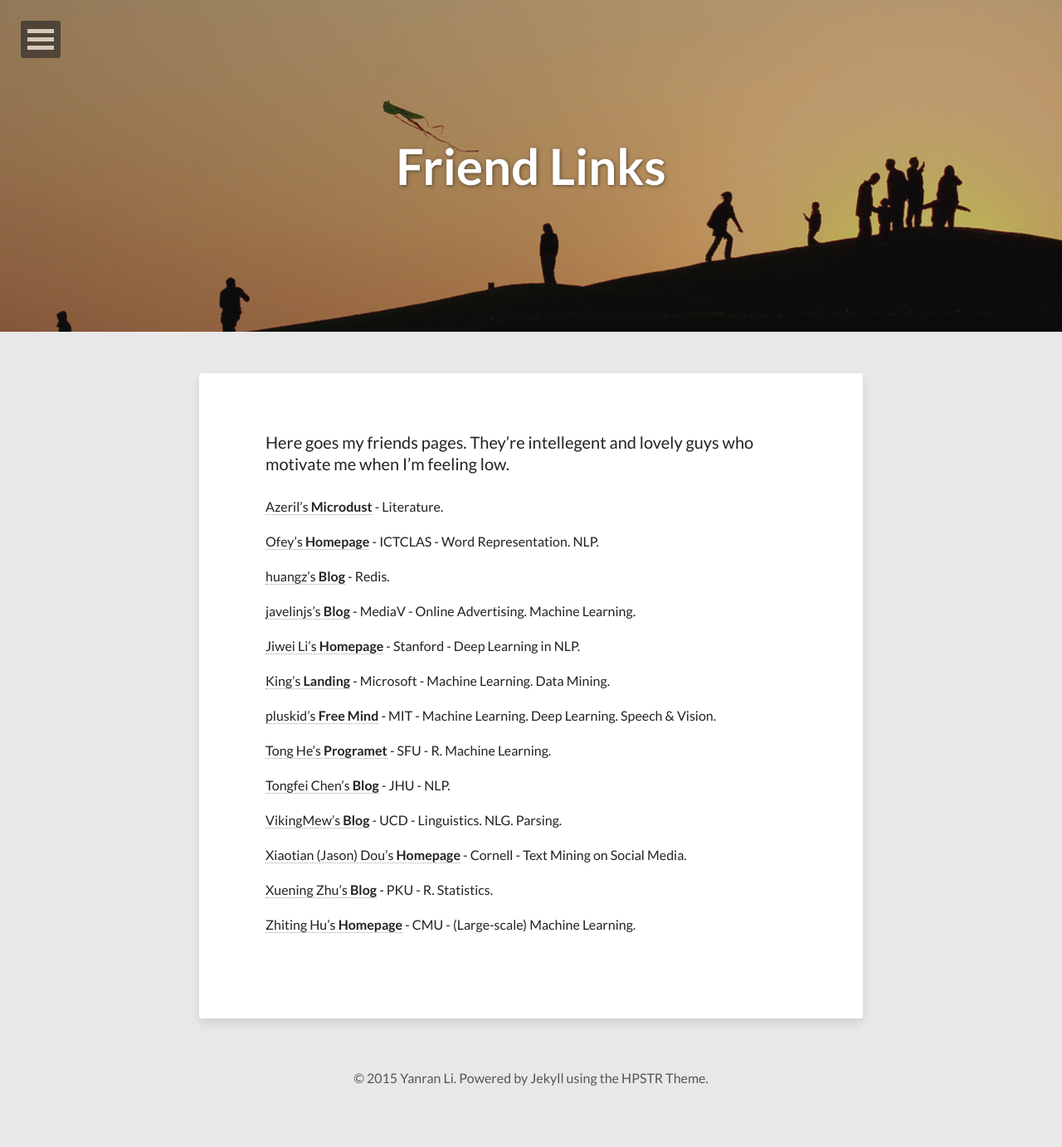
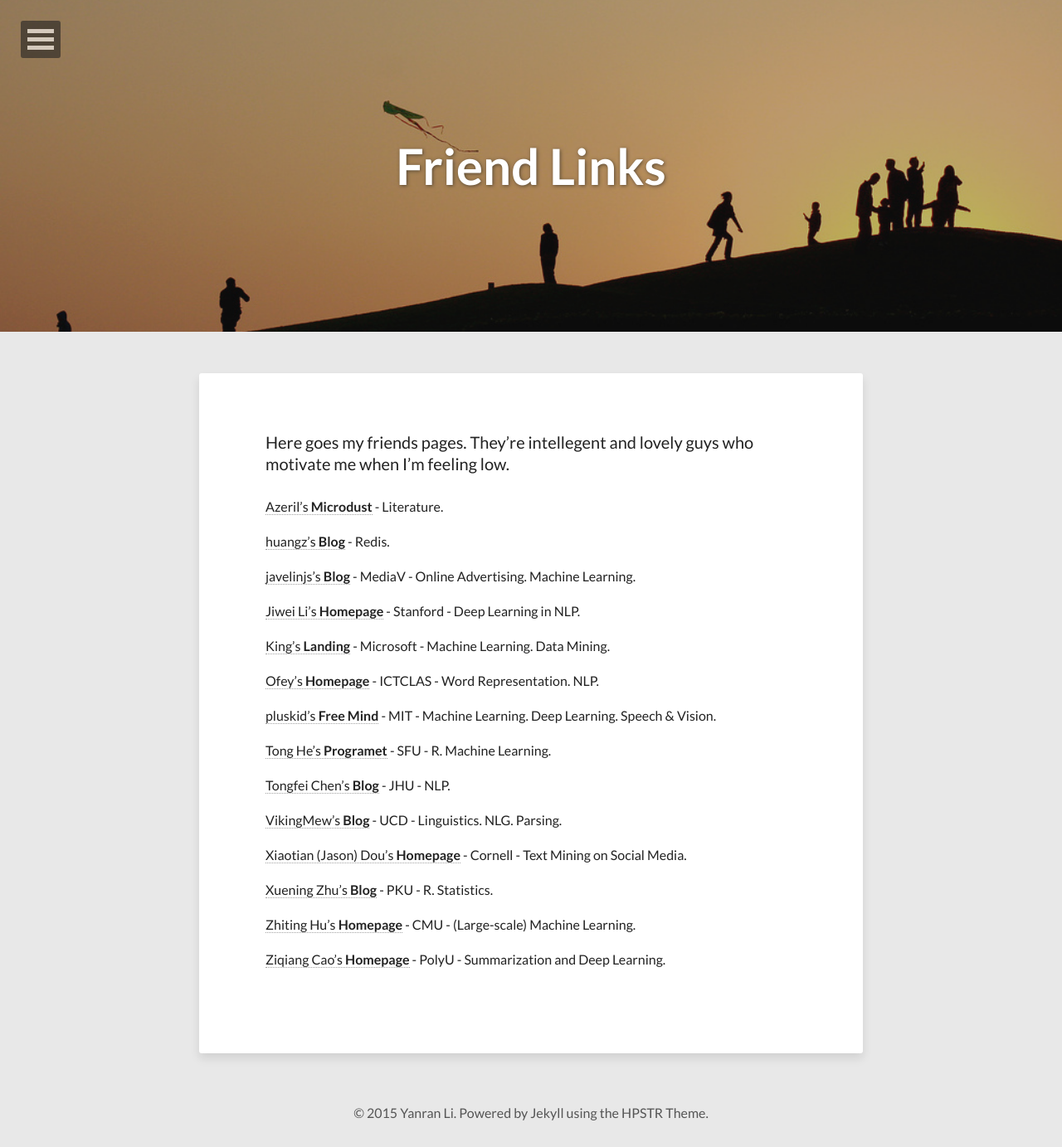
Before and after one commit to niangaotuantuan/niangaotuantuan.github.io, a Jekyll site: the page built from friends.md, in a window 1280 px wide. Shown: the whole page at 83% size. Built offline with Jekyll 4.4.1, drawn with Linux system fonts in a browser that asks for light colours; nearby versions of some CDN libraries; before the commit the page ends 1341 px from its top, so only the background shows below that.

Commit message:
update friend links

```diff
--- a/friends.md
+++ b/friends.md
@@ -22,6 +20,8 @@
 [Jiwei Li's **Homepage**](http://web.stanford.edu/~jiweil/) - Stanford - Deep Learning in NLP.
 
 [King's **Landing**](http://kinslover.info/) - Microsoft - Machine Learning. Data Mining.
+
+[Ofey's **Homepage**](http://ofey.me/) - ICTCLAS - Word Representation. NLP.
 
 [pluskid's **Free Mind**](http://freemind.pluskid.org/) - MIT - Machine Learning. Deep Learning. Speech & Vision.
 
@@ -36,3 +36,5 @@
 [Xuening Zhu's **Blog**](http://www.xueningzhu.com/) - PKU - R. Statistics.
 
 [Zhiting Hu's **Homepage**](http://www.cs.cmu.edu/~zhitingh/) - CMU - (Large-scale) Machine Learning.
+
+[Ziqiang Cao's **Homepage**](http://www4.comp.polyu.edu.hk/~cszqcao/) - PolyU - Summarization and Deep Learning.
```
Also changed, not shown: other parts of friends.md (+0 -2 lines).
